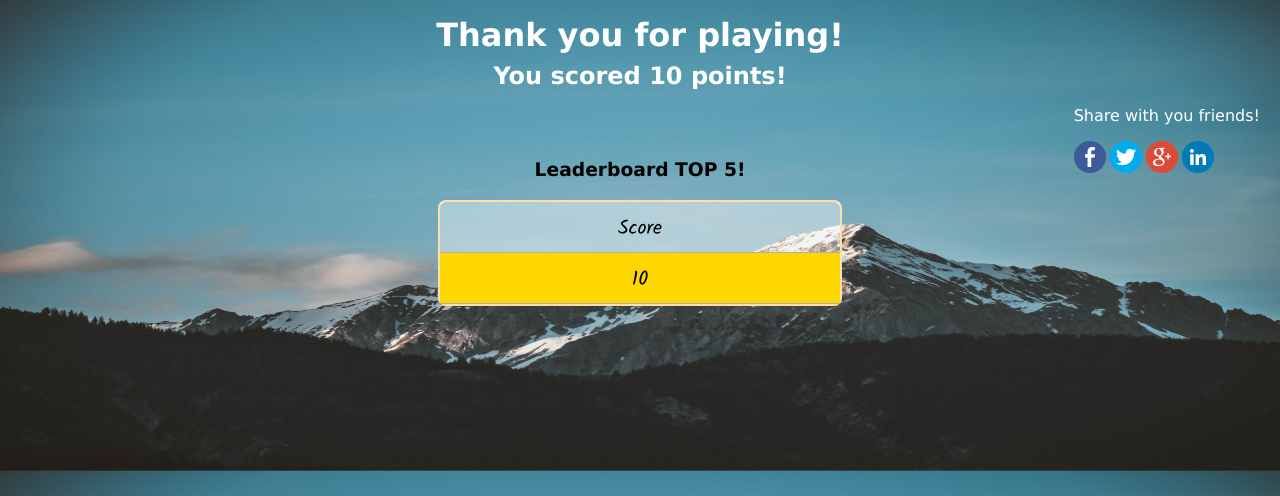
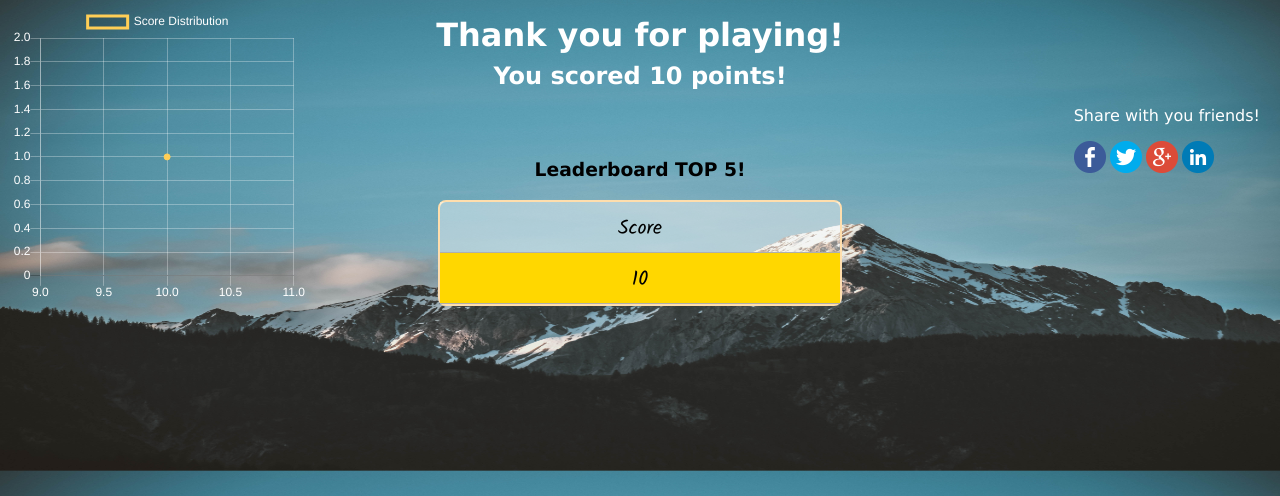
Before and after one commit to saeliddp/fate-public, a Django app: a page that uses version2/templates/version2/leaderboard.html in a window 1280 px wide. Shown: the top 496 px of the page. Run offline with Django 3.2, Linux system fonts and the light colour scheme; tables that the repository leaves empty hold one stand-in row (values such as "Sample post"); parts of the project's set-up code (start-up, migrations or seed data) failed here and were passed over; some libraries are stand-ins or nearby versions.

Commit message:
added a scatter plot in leaderboard page

```diff
--- a/version2/templates/version2/leaderboard.html
+++ b/version2/templates/version2/leaderboard.html
@@ -122,6 +122,12 @@
           width: 1px;
           overflow: hidden;
         }
+
+      .chart {
+          width: 300px;
+          margin-top: -300px;
+          position: absolute;
+      }
   </style>
 
   <title>Do you Google?</title>
@@ -129,6 +135,7 @@
 <body style="background-color: #f2f2f2">
     <div id="fb-root"></div>
     <script async defer crossorigin="anonymous" src="https://connect.facebook.net/en_US/sdk.js#xfbml=1&version=v5.0"></script>
+    <script src="https://cdnjs.cloudflare.com/ajax/libs/Chart.js/2.9.3/Chart.bundle.js"></script>
 
   <h1 class="header header1">Thank you for playing!</h1>
   <h2 class="header">You scored {{ score }} points!</h2>
@@ -150,12 +157,77 @@
         <div class="row">
             <div class="score">Score</div>
          </div>
+
       {% for datum in score_dict %}
+          {% if forloop.counter < 6 %}
           <div class="row">
             <div class="score">{{datum.0}}</div>
          </div>
+          {% endif %}
       {% endfor %}
+
 
   </div>
 
+
+<div class="chart">
+    <canvas id="myChart" width="200" height="200"></canvas>
+</div>
+
+
+<script>
+
+    var newlist = []
+    {% for datum in score_dict %}
+        var xv = {{ datum.0 }}
+        var yv = {{ datum.1 }}
+        var point = {x: xv, y: yv}
+        newlist.push(point)
+    {% endfor %}
+
+    console.log(newlist)
+
+
+var ctx = document.getElementById('myChart').getContext('2d');
+var myChart = new Chart(ctx, {
+    type: 'scatter',
+    data: {
+        datasets: [{
+            label: 'Score Distribution',
+            data: newlist,
+            pointBackgroundColor: 'rgba(255, 206, 86, 1)',
+            borderColor: 'rgba(255, 206, 86, 1)'
+        }]
+    },
+    options: {
+        legend: {
+            labels: {
+                fontColor: 'rgba(255, 255, 255)'
+            }
+        },
+
+        scales: {
+            xAxes: [{
+                gridLines: {
+                    color: 'rgba(255, 255, 255, 0.3)'
+                },
+                ticks: {
+                    fontColor: "#fff"
+                }
+            }],
+            yAxes: [{
+                gridLines: {
+                    color: 'rgba(255, 255, 255, 0.3)'
+                },
+                ticks: {
+                    fontColor: "#fff"
+                }
+            }]
+        }
+
+    }
+})
+
+</script>
+
 </body>
```
Also changed, not shown: 3 other files.
